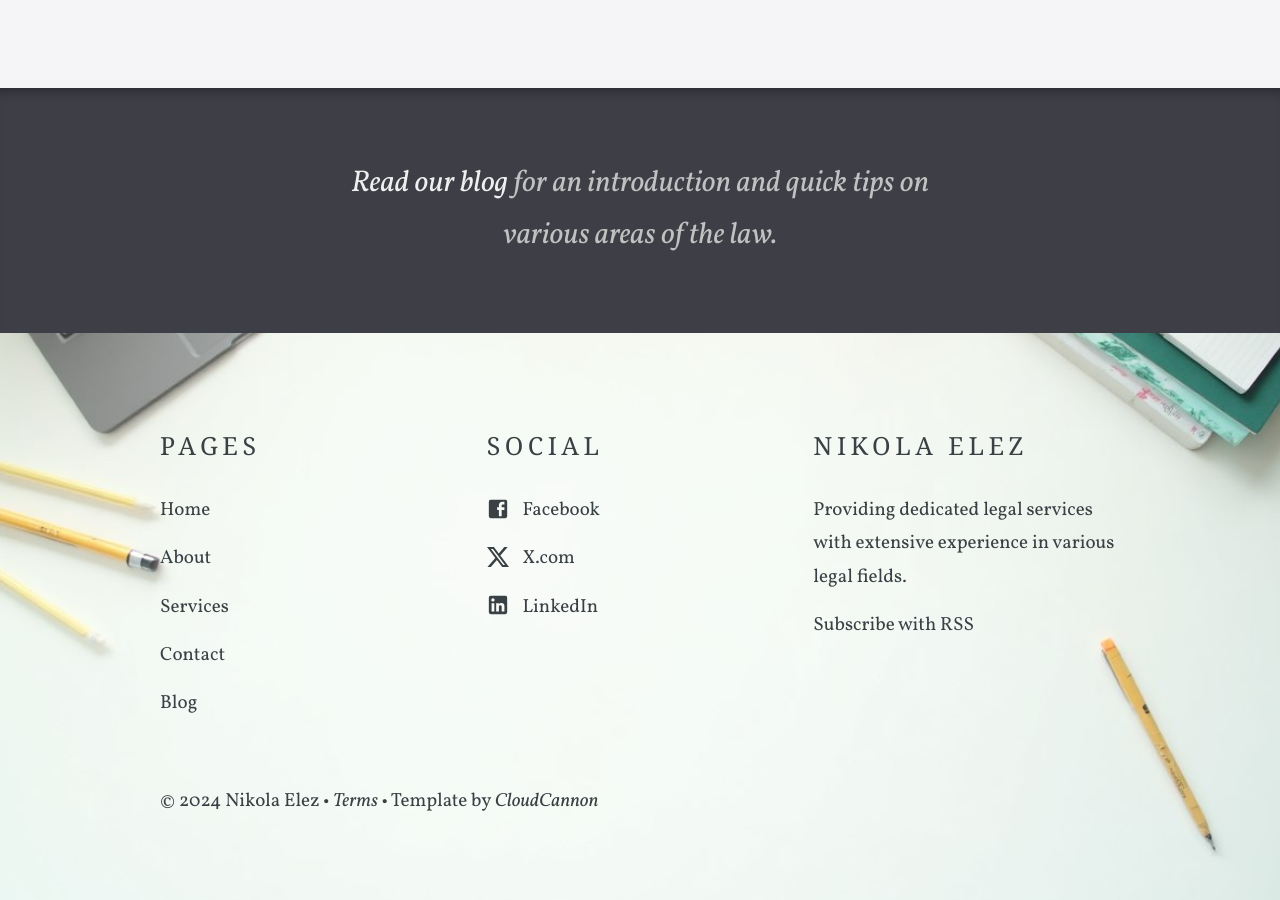
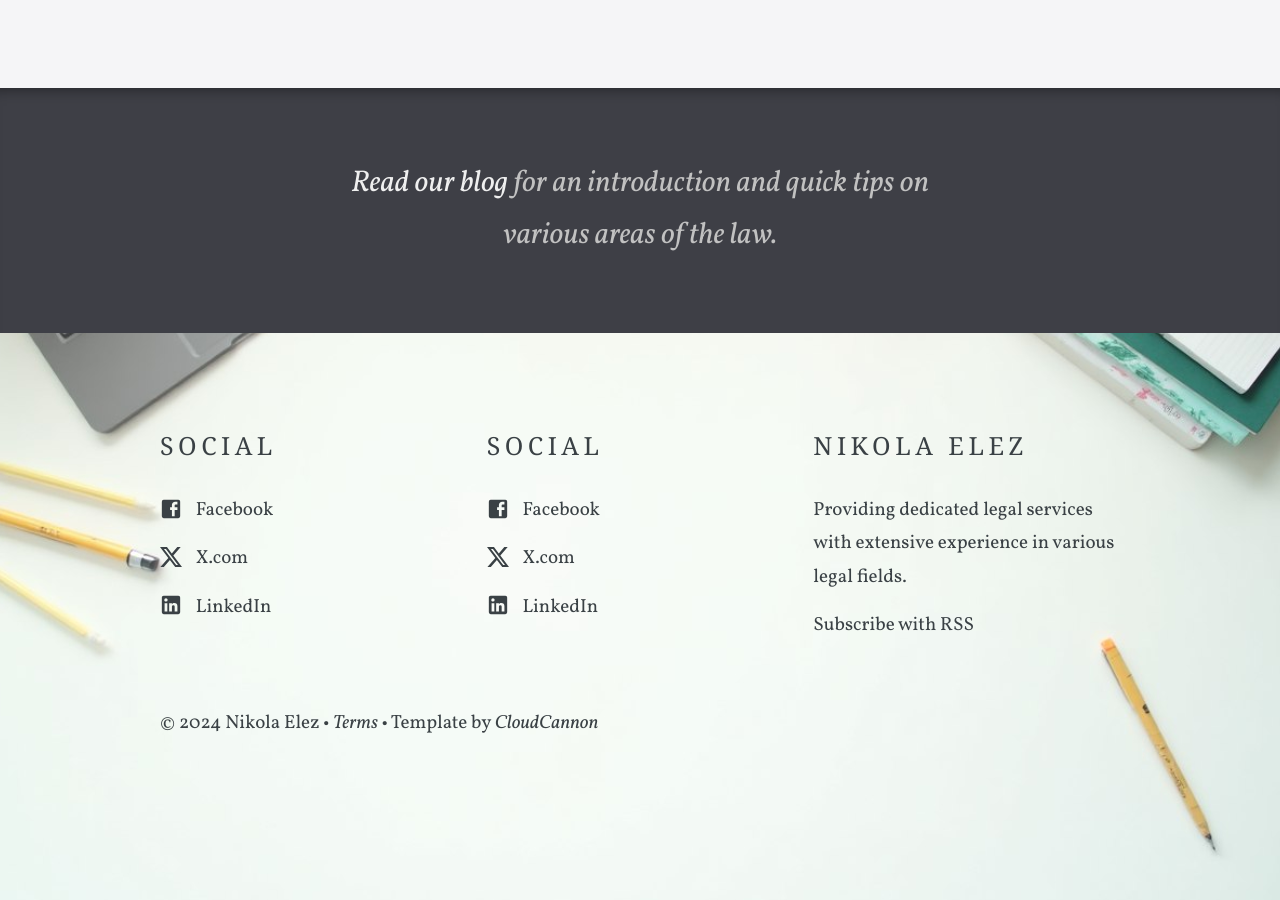
Before and after one commit to cryptonikki/cryptonikki.github.io, a Jekyll site: the page built from index.html, in a window 1280 px wide and 900 px high, scrolled down 875 px. Built offline with Jekyll 4.4.1, drawn with Linux system fonts in a browser that asks for light colours; nearby versions of some CDN libraries; some web fonts are replaced.

Commit message:
trying to fix footer links

```diff
--- a/_layouts/default.html
+++ b/_layouts/default.html
@@ -80,18 +80,32 @@
                 {% for column in site.data.footer %}
                 <ul class="footer-links">
                     <li>
-                            <h2>{{ column.title }}</h2>
+                        <h2>Social</h2>
                     </li>
-                        {% for link in column.links %}
                     <li>
-                                <a {% if link.new_window %}target="_blank"{% endif %} href="{% include relative-src.html src=link.link %}" {% if link.social_icon %}class="{{ link.social_icon | slugify }}-icon"{% endif %}>
-                                    {% if link.social_icon %}
-                                        {% include social-icon.html icon=link.social_icon %}
-                                    {% endif %}
-                                    {{ link.name }}
+                        <a target="_blank" href="https://sr-rs.facebook.com/nikola.elez.16" class="facebook-icon">
+                            <svg fill="#000000" height="24" viewBox="0 0 24 24" width="24" xmlns="http://www.w3.org/2000/svg">
+                                <path d="M19,4V7H17A1,1 0 0,0 16,8V10H19V13H16V20H13V13H11V10H13V7.5C13,5.56 14.57,4 16.5,4M20,2H4A2,2 0 0,0 2,4V20A2,2 0 0,0 4,22H20A2,2 0 0,0 22,20V4C22,2.89 21.1,2 20,2Z"/>
+                            </svg>
+                            Facebook
                         </a>
                     </li>
-                        {% endfor %}
+                    <li>
+                        <a target="_blank" href="https://x.com/Crypto_Niki" class="x-icon">
+                            <svg xmlns="http://www.w3.org/2000/svg" shape-rendering="geometricPrecision" text-rendering="geometricPrecision" image-rendering="optimizeQuality" fill-rule="evenodd" clip-rule="evenodd" viewBox="0 0 512 462.799" width="24" height="24" fill="#000000">
+                                <path fill-rule="nonzero" d="M403.229 0h78.506L310.219 196.04 512 462.799H354.002L230.261 301.007 88.669 462.799h-78.56l183.455-209.683L0 0h161.999l111.856 147.88L403.229 0zm-27.556 415.805h43.505L138.363 44.527h-46.68l283.99 371.278z"/>
+                            </svg>
+                            X.com
+                        </a>
+                    </li>
+                    <li>
+                        <a target="_blank" href="https://www.linkedin.com/in/nikola-elez-398bb5217/" class="linkedin-icon">
+                            <svg fill="#000000" height="24" viewBox="0 0 24 24" width="24" xmlns="http://www.w3.org/2000/svg">
+                                <path d="M19,19H16V13.7A1.5,1.5 0 0,0 14.5,12.2A1.5,1.5 0 0,0 13,13.7V19H10V10H13V11.2C13.5,10.36 14.59,9.8 15.5,9.8A3.5,3.5 0 0,1 19,13.3M6.5,8.31C5.5,8.31 4.69,7.5 4.69,6.5A1.81,1.81 0 0,1 6.5,4.69C7.5,4.69 8.31,5.5 8.31,6.5A1.81,1.81 0 0,1 6.5,8.31M8,19H5V10H8M20,2H4C2.89,2 2,2.89 2,4V20A2,2 0 0,0 4,22H20A2,2 0 0,0 22,20V4C22,2.89 21.1,2 20,2Z"/>
+                            </svg>
+                            LinkedIn
+                        </a>
+                    </li>
                 </ul>
                 {% endfor %}
 
```
Lines whose indentation alone changed are shown as unchanged.
